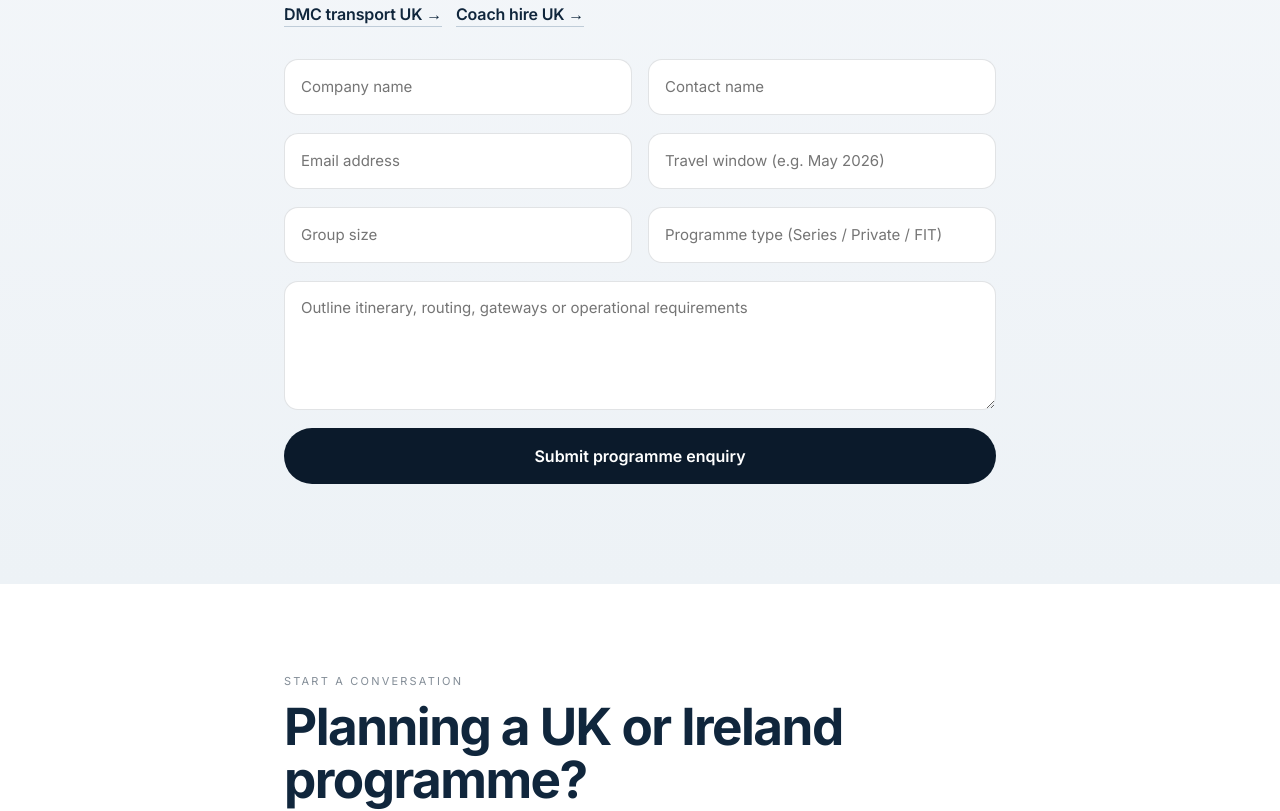
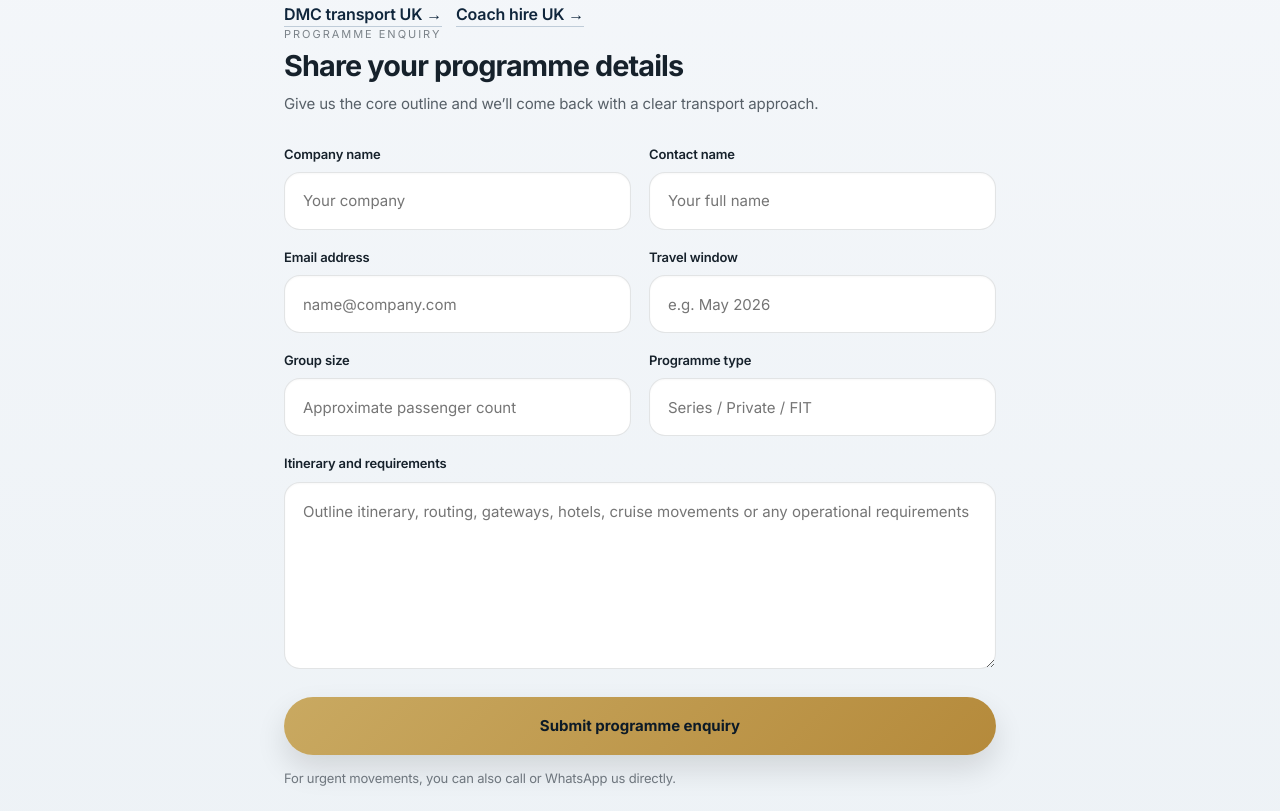
Before and after one commit to kandiahtk-crypto/Project-, a Next.js app: page / in a window 1280 px wide. Shown: the part 7740-8551 px from the top of the page. Built offline with nearby package versions, Linux system fonts and the light colour scheme.

Commit message:
Update ProgrammeEnquiryForm.tsx

```diff
--- a/src/components/ProgrammeEnquiryForm.tsx
+++ b/src/components/ProgrammeEnquiryForm.tsx
@@ -13,93 +13,269 @@ export default function ProgrammeEnquiryForm() {
   if (submitted) {
     return (
       <div style={successBox}>
+        <p style={successEyebrow}>Enquiry received</p>
+        <p style={successText}>
           Thank you. A member of our team will respond shortly with a structured
           transport approach aligned to your programme.
+        </p>
       </div>
     );
   }
 
   return (
     <form onSubmit={handleSubmit} style={form}>
-      <div style={grid} className="lead-form-two">
-        <input placeholder="Company name" required style={input} />
-        <input placeholder="Contact name" required style={input} />
+      <div style={introBlock}>
+        <p style={formEyebrow}>Programme enquiry</p>
+        <h3 style={formTitle}>Share your programme details</h3>
+        <p style={formText}>
+          Give us the core outline and we’ll come back with a clear transport
+          approach.
+        </p>
       </div>
 
-      <div style={grid} className="lead-form-two">
+      <div style={section}>
+        <div style={gridTwo} className="lead-form-two">
+          <div style={fieldWrap}>
+            <label style={label} htmlFor="companyName">
+              Company name
+            </label>
             <input
-          type="email"
-          placeholder="Email address"
+              id="companyName"
+              name="companyName"
+              placeholder="Your company"
               required
-          style={input}
-        />
-        <input placeholder="Travel window (e.g. May 2026)" style={input} />
-      </div>
-
-      <div style={grid} className="lead-form-two">
-        <input placeholder="Group size" style={input} />
-        <input
-          placeholder="Programme type (Series / Private / FIT)"
               style={input}
             />
           </div>
 
+          <div style={fieldWrap}>
+            <label style={label} htmlFor="contactName">
+              Contact name
+            </label>
+            <input
+              id="contactName"
+              name="contactName"
+              placeholder="Your full name"
+              required
+              style={input}
+            />
+          </div>
+        </div>
+
+        <div style={gridTwo} className="lead-form-two">
+          <div style={fieldWrap}>
+            <label style={label} htmlFor="emailAddress">
+              Email address
+            </label>
+            <input
+              id="emailAddress"
+              name="emailAddress"
+              type="email"
+              placeholder="name@company.com"
+              required
+              style={input}
+            />
+          </div>
+
+          <div style={fieldWrap}>
+            <label style={label} htmlFor="travelWindow">
+              Travel window
+            </label>
+            <input
+              id="travelWindow"
+              name="travelWindow"
+              placeholder="e.g. May 2026"
+              style={input}
+            />
+          </div>
+        </div>
+
+        <div style={gridTwo} className="lead-form-two">
+          <div style={fieldWrap}>
+            <label style={label} htmlFor="groupSize">
+              Group size
+            </label>
+            <input
+              id="groupSize"
+              name="groupSize"
+              placeholder="Approximate passenger count"
+              style={input}
+            />
+          </div>
+
+          <div style={fieldWrap}>
+            <label style={label} htmlFor="programmeType">
+              Programme type
+            </label>
+            <input
+              id="programmeType"
+              name="programmeType"
+              placeholder="Series / Private / FIT"
+              style={input}
+            />
+          </div>
+        </div>
+
+        <div style={fieldWrap}>
+          <label style={label} htmlFor="programmeDetails">
+            Itinerary and requirements
+          </label>
           <textarea
-        placeholder="Outline itinerary, routing, gateways or operational requirements"
-        rows={5}
+            id="programmeDetails"
+            name="programmeDetails"
+            placeholder="Outline itinerary, routing, gateways, hotels, cruise movements or any operational requirements"
+            rows={6}
             style={textarea}
           />
+        </div>
+      </div>
 
+      <div style={footerRow}>
         <button type="submit" style={button}>
           Submit programme enquiry
         </button>
+        <p style={microText}>
+          For urgent movements, you can also call or WhatsApp us directly.
+        </p>
+      </div>
     </form>
   );
 }
 
 const form: CSSProperties = {
-  marginTop: 32,
+  display: "grid",
+  gap: 28,
+};
+
+const introBlock: CSSProperties = {
+  display: "grid",
+  gap: 8,
+};
+
+const formEyebrow: CSSProperties = {
+  margin: 0,
+  fontSize: 11,
+  letterSpacing: "0.18em",
+  textTransform: "uppercase",
+  color: "rgba(22,33,43,0.54)",
+};
+
+const formTitle: CSSProperties = {
+  margin: 0,
+  fontSize: "clamp(1.35rem, 3vw, 1.8rem)",
+  lineHeight: 1.15,
+  letterSpacing: "-0.03em",
+  color: "#16212B",
+  fontWeight: 650,
+};
+
+const formText: CSSProperties = {
+  margin: 0,
+  fontSize: 15,
+  lineHeight: 1.8,
+  color: "rgba(22,33,43,0.70)",
+};
+
+const section: CSSProperties = {
   display: "grid",
   gap: 18,
 };
 
-const grid: CSSProperties = {
+const gridTwo: CSSProperties = {
   display: "grid",
-  gap: 16,
+  gap: 18,
+};
+
+const fieldWrap: CSSProperties = {
+  display: "grid",
+  gap: 9,
+};
+
+const label: CSSProperties = {
+  fontSize: 13,
+  lineHeight: 1.4,
+  fontWeight: 600,
+  color: "#16212B",
 };
 
 const input: CSSProperties = {
-  height: 56,
-  padding: "0 16px",
-  borderRadius: 14,
-  border: "1px solid rgba(11,26,43,0.12)",
+  width: "100%",
+  minHeight: 58,
+  padding: "0 18px",
+  borderRadius: 16,
+  border: "1px solid rgba(22,33,43,0.12)",
+  background: "#FFFFFF",
+  color: "#16212B",
   fontSize: 15,
-  background: "#fff",
+  lineHeight: 1.4,
+  outline: "none",
+  boxShadow: "inset 0 1px 2px rgba(22,33,43,0.03)",
 };
 
 const textarea: CSSProperties = {
-  padding: "16px",
-  borderRadius: 14,
-  border: "1px solid rgba(11,26,43,0.12)",
+  width: "100%",
+  minHeight: 150,
+  padding: "16px 18px",
+  borderRadius: 16,
+  border: "1px solid rgba(22,33,43,0.12)",
+  background: "#FFFFFF",
+  color: "#16212B",
   fontSize: 15,
-  background: "#fff",
+  lineHeight: 1.7,
+  outline: "none",
+  resize: "vertical",
+  boxShadow: "inset 0 1px 2px rgba(22,33,43,0.03)",
+};
+
+const footerRow: CSSProperties = {
+  display: "grid",
+  gap: 12,
+  alignItems: "start",
 };
 
 const button: CSSProperties = {
-  height: 56,
+  display: "inline-flex",
+  alignItems: "center",
+  justifyContent: "center",
+  minHeight: 58,
+  padding: "0 28px",
   borderRadius: 999,
-  background: "#0B1A2B",
-  color: "#fff",
-  fontWeight: 600,
   border: "none",
+  background: "linear-gradient(135deg, #C9A961 0%, #B58A3B 100%)",
+  color: "#0C1A27",
+  fontWeight: 700,
+  fontSize: 15,
   cursor: "pointer",
+  boxShadow: "0 14px 30px rgba(0,0,0,0.12)",
+};
+
+const microText: CSSProperties = {
+  margin: 0,
+  fontSize: 13,
+  lineHeight: 1.7,
+  color: "rgba(22,33,43,0.58)",
 };
 
 const successBox: CSSProperties = {
-  marginTop: 28,
-  padding: "22px",
-  borderRadius: 18,
-  background: "#F4F0E8",
-  color: "#0B1A2B",
+  marginTop: 8,
+  padding: "24px 22px",
+  borderRadius: 22,
+  background: "linear-gradient(180deg, #FBF7F1 0%, #F4ECE0 100%)",
+  border: "1px solid rgba(22,33,43,0.08)",
+  boxShadow: "0 12px 28px rgba(22,33,43,0.05)",
+};
+
+const successEyebrow: CSSProperties = {
+  margin: "0 0 8px",
+  fontSize: 11,
+  letterSpacing: "0.18em",
+  textTransform: "uppercase",
+  color: "rgba(22,33,43,0.54)",
+};
+
+const successText: CSSProperties = {
+  margin: 0,
   fontSize: 15,
+  lineHeight: 1.8,
+  color: "#16212B",
 };
```
Lines whose indentation alone changed are shown as unchanged.
